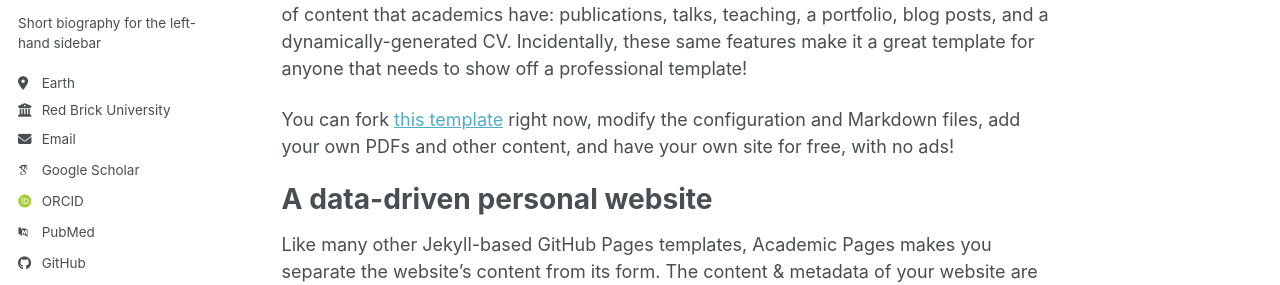
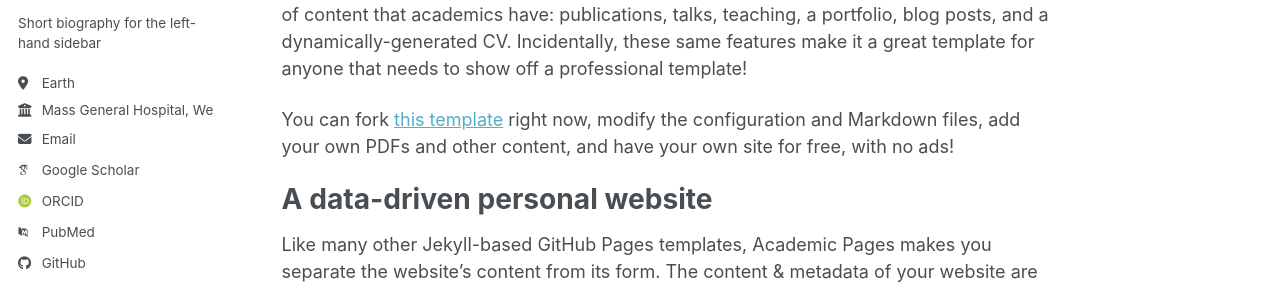
Before and after one commit to NianyuJiang/NianyuJiang.github.io, a Jekyll site: the page built from _pages/about.md, in a window 1280 px wide. Shown: the part 305-590 px from the top of the page. Built offline with Jekyll 4.4.1, drawn with Linux system fonts in a browser that asks for light colours; some web fonts are replaced; a script bundle is joined from its source files by our own code; library files that are not in the unit come from our copies.

Commit message:
Update employer information in config file

```diff
--- a/_config.yml
+++ b/_config.yml
@@ -28,7 +28,7 @@ author:
   pronouns         : # example: "she/her"
   bio              : "Short biography for the left-hand sidebar"
   location         : "Earth"
-  employer         : "Red Brick University"
+  employer         : "Mass General Hospital, Wellman Center for Photomedicine, Dr. Evans' Lab"
   uri              : # URL
   email            : "none@example.org"
 
```
